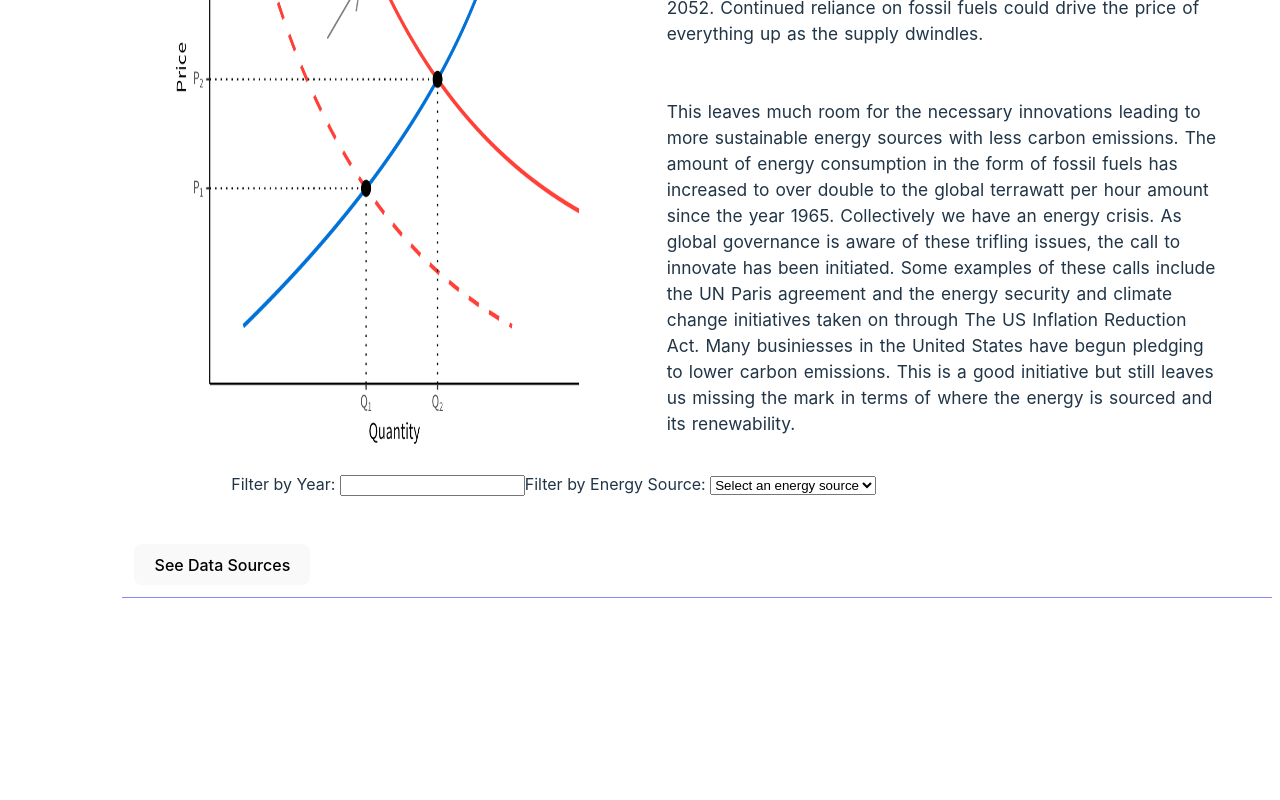
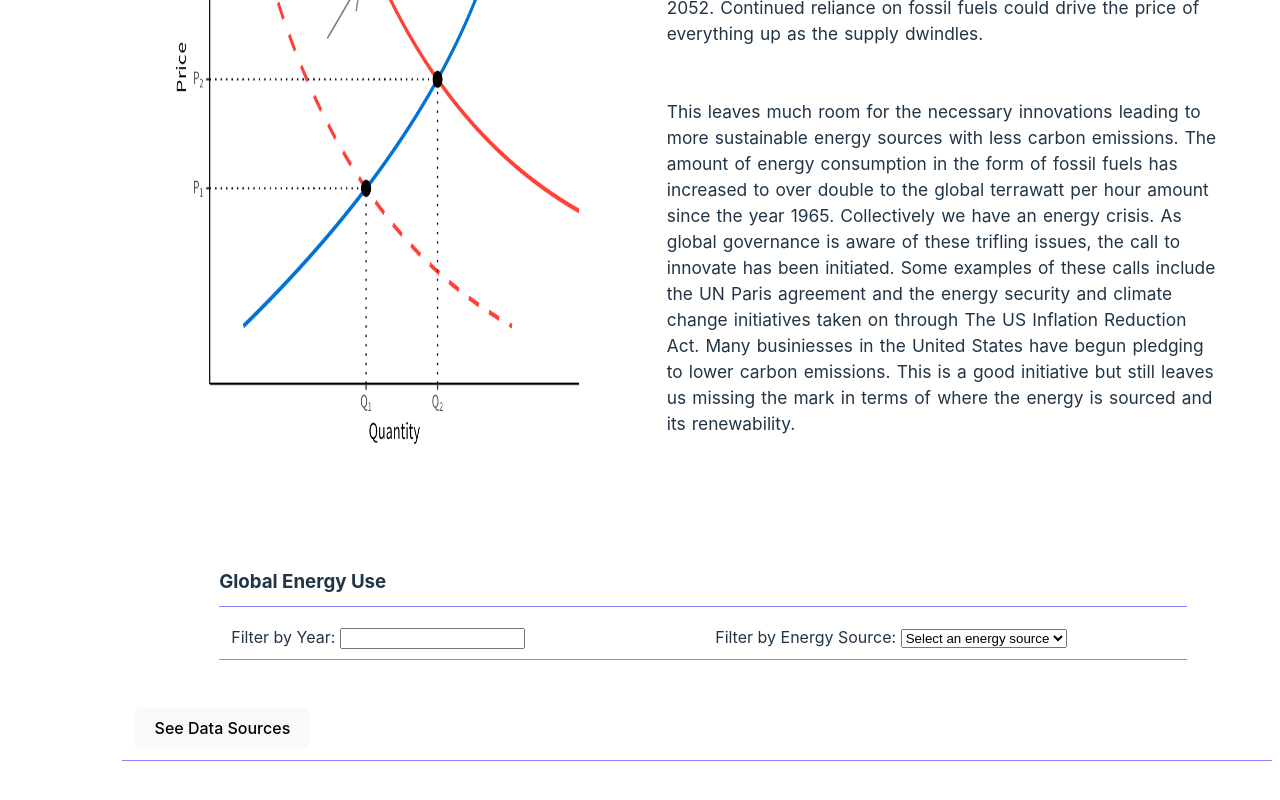
Before and after one commit to havenf/ReactD3MobileDataNarrative, a React (Vite) app: page /data in a window 1280 px wide. Shown: the part 2215-3015 px from the top of the page. Before the commit the page ends 2877 px from the top, so only its background shows below. Built offline with nearby package versions, Linux system fonts and the light colour scheme; no server answers.

Commit message:
Filter adjustments

```diff
--- a/src/Components/Filter.jsx
+++ b/src/Components/Filter.jsx
@@ -100,8 +100,10 @@ export function Filter(){
       };
 
     return (
-        <div className="filters col-md-10">
-        <label>
+    <div className="filters col-md-10 pt-5 mt-5">
+        <h3 className="row">Global Energy Use</h3>
+        <div className="row">
+            <label className="col-md-6">
                 Filter by Year:&nbsp;
                 <input
                     type="text"
@@ -110,7 +112,7 @@ export function Filter(){
                     onChange={handleFilterChange}
                 />
             </label>
-        <label>
+            <label className="col-md-6">
                 Filter by Energy Source:&nbsp;
                 <select
                 name="energySource"
@@ -124,5 +126,7 @@ export function Filter(){
                 </select>
             </label>
         </div>
+
+    </div>
     )
 }
```
Lines whose indentation alone changed are shown as unchanged.
